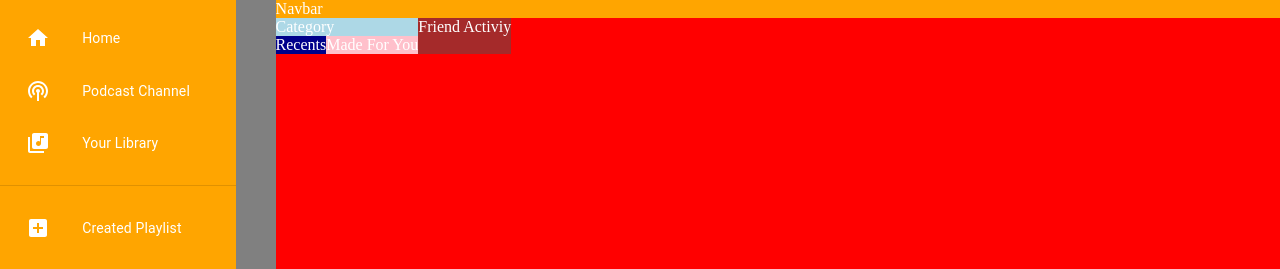
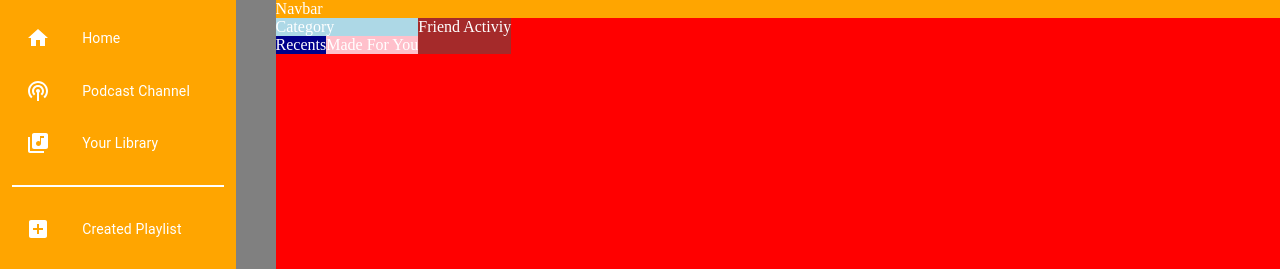
Before and after one commit to vinn25/spotify_clone, a React (Create React App) app: page / in a window 1280 px wide. Shown: the top 269 px of the page. Built offline with nearby package versions, Linux system fonts and the light colour scheme.

Commit message:
Spotify - SidebarTop Done 2

```diff
--- a/src/components/SidebarTop.jsx
+++ b/src/components/SidebarTop.jsx
@@ -53,7 +53,8 @@ const SidebarTop = () => {
           </ListItem>
         </Stack>
 
-        <Divider sx={{ my: "5%" }} />
+        {/* <Divider sx={{ my: "5%" }} /> */}
+        <Box sx={{ bgcolor: "white", p: "0.5%", mx: "5%", my: "5%" }}></Box>
 
         <Stack spacing={-1}>
           <ListItem>
```
